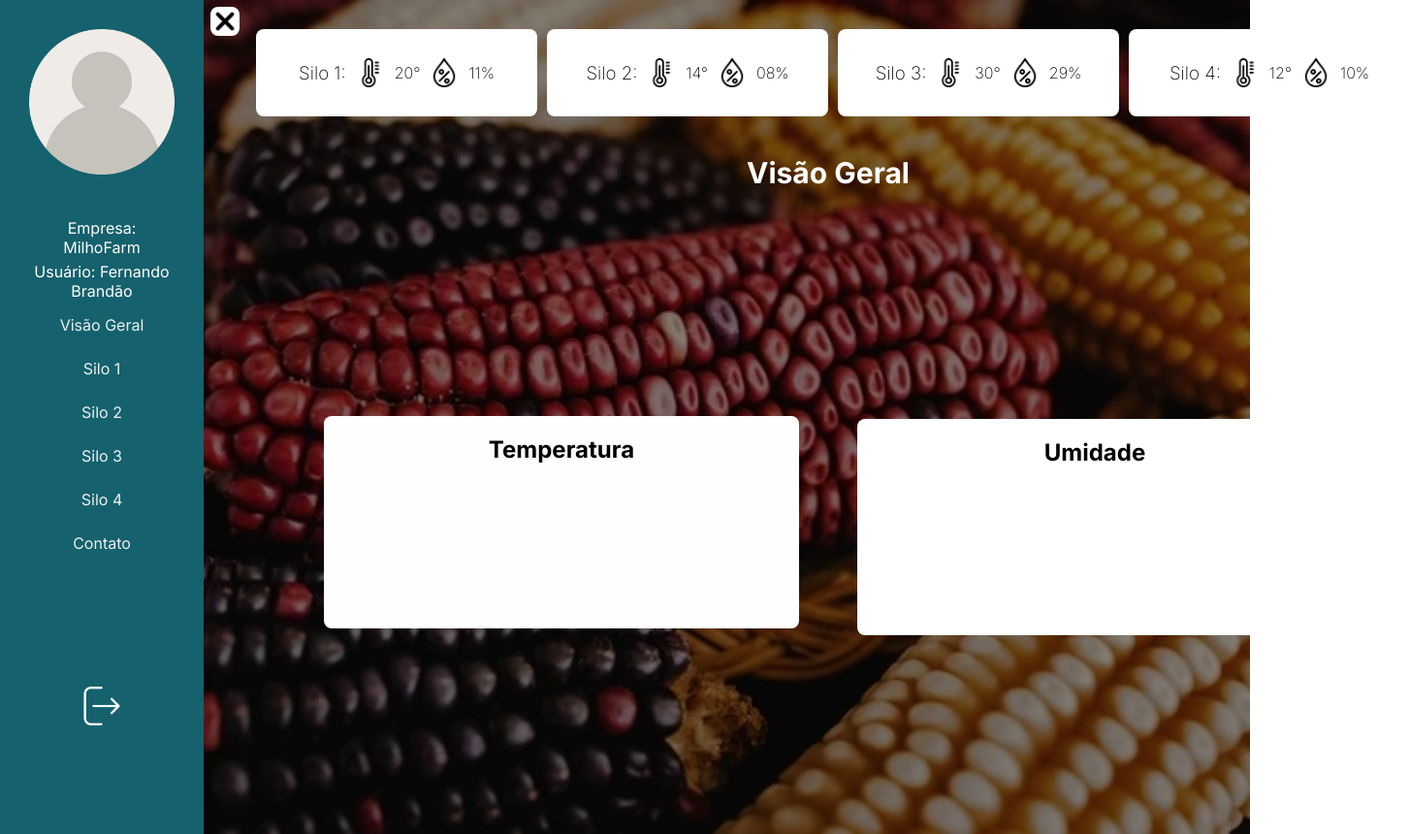
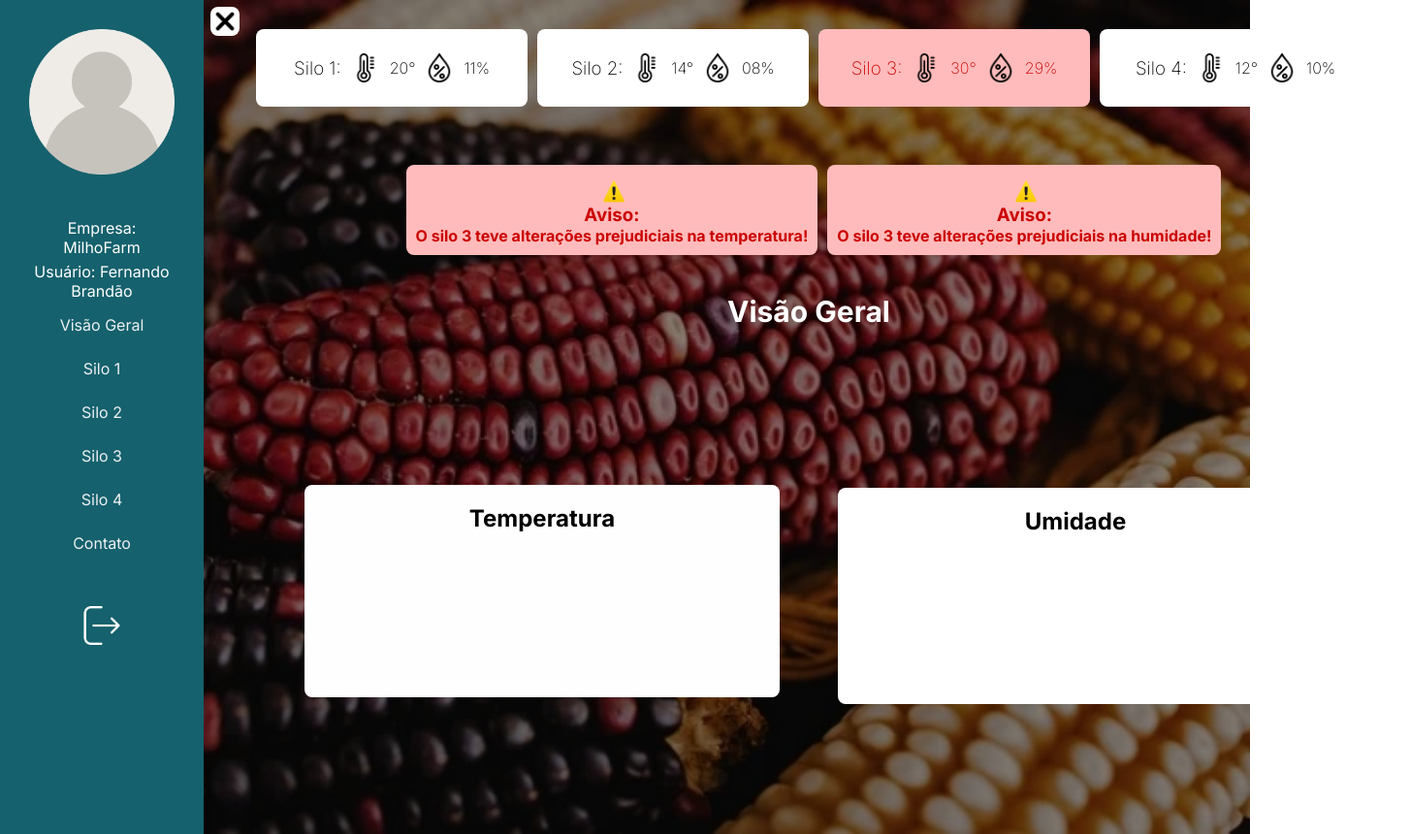
Before and after one commit to Milho-Tech/MilhoTech-rep, a website: page DashAlterada-MilhoTech-/web-data-viz/public/dashboard.html in a window 1280 px wide. Shown: the whole page at 97% size, 1454 px wide, since content can reach past the window. Drawn offline with nearby package versions, Linux system fonts and the light colour scheme.

Commit message:
Leves mudanças nas dashboards

```diff
--- a/DashAlterada-MilhoTech-/web-data-viz/public/css/styledashboard.css
+++ b/DashAlterada-MilhoTech-/web-data-viz/public/css/styledashboard.css
@@ -43,16 +43,16 @@ canvas {
 .box_silo1 {
   flex-direction: row;
   display: flex;
-  justify-content: flex-start;
-  align-items: flex-start;
+  justify-content: center;
+  align-items: center;
   width: 100%;
   height: 100%;
 }
 .box_silo2 {
   flex-direction: row;
   display: flex;
-  justify-content: flex-start;
-  align-items: flex-start;
+  align-items: center;
+  justify-content: center;
   width: 100%;
   height: 100%;
 }
@@ -60,8 +60,17 @@ canvas {
 .box_silo3 {
   flex-direction: row;
   display: flex;
-  justify-content: flex-start;
-  align-items: flex-start;
+  align-items: center;
+  justify-content: center;
+  width: 100%;
+  height: 100%;
+}
+
+.box_silo4 {
+  flex-direction: row;
+  display: flex;
+  align-items: center;
+  justify-content: center;
   width: 100%;
   height: 100%;
 }
@@ -82,6 +91,19 @@ canvas {
   margin-top: 10px;
 }
 
+.informacoes {
+  display: flex;
+  flex-direction: column;
+  justify-content: space-around;
+  align-items: center;
+  width: 100%;
+}
+
+.informacoes img {
+  width: 30px;
+  height: 30px;
+}
+
 .infos img {
   width: 30px;
   height: 30px;
@@ -92,7 +114,7 @@ a {
   text-decoration: none;
   color: inherit;
   display: flex;
-  height: 100%;
+  height: min-content;
   align-items: center;
   justify-content: center;
 }
@@ -104,12 +126,32 @@ a {
   justify-content: center;
   margin-top: 20px;
   margin-left: 10px;
-  background-color: rgba(217, 217, 217, 0.3);
   border-radius: 8px;
   margin-bottom: 40px;
   width: 35vh;
   height: 80px;
-  padding: 5px;
+  transition: transform 0.3s, box-shadow 0.3s;
+}
+
+.grupo_avisos{
+  display: flex;
+  flex-direction: row;
+}
+
+.avisos {
+  display: flex;
+  flex-direction: column;
+  background-color: rgb(255, 187, 187);
+  color: #cb0000;
+  align-items: center;
+  justify-content: center;
+  margin-top: 20px;
+  margin-left: 10px;
+  border-radius: 8px;
+  margin-bottom: 40px;
+  width: fit-content;
+  height: min-content;
+  padding: 10px;
   transition: transform 0.3s, box-shadow 0.3s;
 }
 
--- a/DashAlterada-MilhoTech-/web-data-viz/public/dashboard.html
+++ b/DashAlterada-MilhoTech-/web-data-viz/public/dashboard.html
@@ -51,8 +51,9 @@
 
         <div class="geral" id="div_geral">
             <div class="caixa-info">
-                <div class="infos" id="div_informacoes" >
-                    <div class="numeros" id="div_numeros" style="background-color: white;">
+                <div class="informacoes" id="div_informacoes" >
+                    <div class="infos" id="div_todos numeros">
+                    <div onclick="silo1()" class="numeros" id="div_numeros" style="background-color: white;">
                         <a>
                             <h3>Silo 1:</h3>
                             <img src="img/temp.png" alt="">
@@ -62,7 +63,7 @@
                         </a>
                     </div>
 
-                    <div class="numeros" id="div_numeros"style="background-color: white;">
+                    <div onclick="silo2()" class="numeros" id="div_numeros"style="background-color: white;">
                         <a>
                             <h3>Silo 2:</h3>
                             <img src="img/temp.png" alt="">
@@ -73,7 +74,8 @@
 
                     </div>
 
-                    <div class="numeros" id="div_numeros" style="background-color: white;">
+                    <div onclick="silo3()" class="numeros" id="div_numeros" style="background-color: rgb(255, 187, 187);
+                    color: #cb0000;">
                         <a>
                             <h3>Silo 3:</h3>
                             <img src="img/temp.png" alt="">
@@ -82,7 +84,7 @@
                             <h4>29%</h4>
                         </a>
                     </div>
-                    <div class="numeros" id="div_numeros" style="background-color: white;">
+                    <div onclick="silo4()" class="numeros" id="div_numeros" style="background-color: white;">
                         <a>
                             <h3>Silo 4:</h3>
                             <img src="img/temp.png" alt="">
@@ -93,6 +95,25 @@
 
                         </a>
                     </div>
+                </div>
+
+                    <div class="grupo_avisos" id="div_avisos">
+                        <div class="avisos" id="div_numeros">
+
+                                <img src="img/warning.gif" alt="">
+                                <h3>Aviso:</h3>
+                                <h4>O silo 3 teve alterações prejudiciais na temperatura!</h4>
+
+                        </div>
+                        <div class="avisos" id="div_numeros">
+
+                            <img src="img/warning.gif" alt="">
+                            <h3>Aviso:</h3>
+                            <h4>O silo 3 teve alterações prejudiciais na humidade!</h4>
+
+                    </div>
+                    </div>
+
                 </div>
 
             </div>
```
Also changed, not shown: DashAlterada-MilhoTech-/web-data-viz/public/index.html (+1 -1 lines), DashAlterada-MilhoTech-/Dashboard/dashboarderrada.html (renamed from DashAlterada-MilhoTech-/Dashboard/dashboard.html), DashAlterada-MilhoTech-/web-data-viz/public/img/warning.gif (added).
